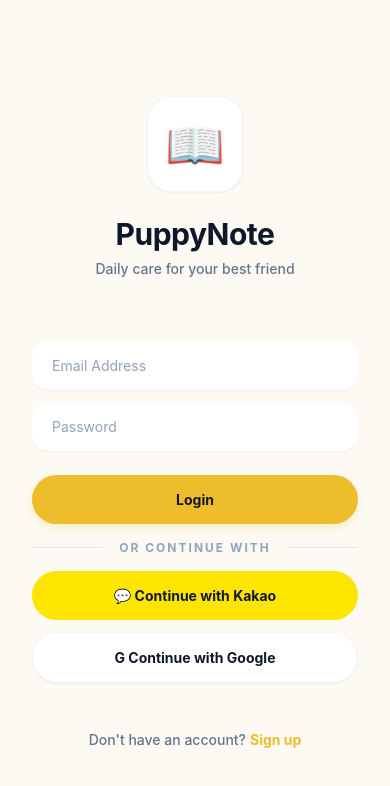
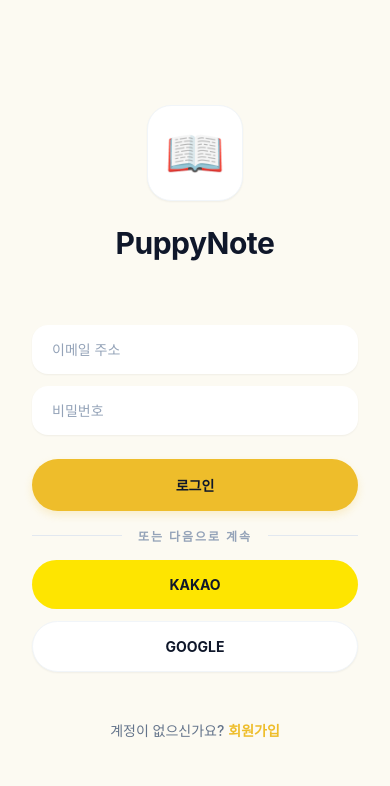
Before and after one commit to PuppyNote/puppynote-front-app, a React Native app: screen /Login in a window 390 px wide. Shown: the top 786 px of the page. Built offline with nearby package versions, Linux system fonts and the light colour scheme.

Commit message:
fix: 메뉴 한글로 수정

```diff
--- a/src/components/tabs/BottomTab.tsx
+++ b/src/components/tabs/BottomTab.tsx
@@ -3,10 +3,10 @@
 
 export default function BottomTab({ state, descriptors, navigation }: any) {
   const tabs = [
-    { name: 'Home', icon: '🏠', label: 'Home' },
-    { name: 'Supplies', icon: '📦', label: 'Supplies' },
-    { name: 'Health', icon: '🏥', label: 'Health' },
-    { name: 'Settings', icon: '⚙️', label: 'Settings' },
+    { name: 'Home', icon: '🏠', label: '홈' },
+    { name: 'Supplies', icon: '📦', label: '용품' },
+    { name: 'Health', icon: '🏥', label: '건강' },
+    { name: 'Settings', icon: '⚙️', label: '설정' },
   ];
 
   return (
--- a/src/navigation/AppNavigator.tsx
+++ b/src/navigation/AppNavigator.tsx
@@ -27,22 +27,22 @@
       <Tab.Screen
         name="Home"
         component={HomeScreen}
-        options={{ headerTitle: 'Home', headerIcon: '🌱' }}
+        options={{ headerTitle: '홈', headerIcon: '🌱' }}
       />
       <Tab.Screen
         name="Supplies"
         component={SuppliesScreen}
-        options={{ headerTitle: 'Supplies', headerIcon: '📦' }}
+        options={{ headerTitle: '용품', headerIcon: '📦' }}
       />
       <Tab.Screen
         name="Health"
         component={HealthScreen}
-        options={{ headerTitle: 'Vet & Health', headerIcon: '🏥' }}
+        options={{ headerTitle: '건강', headerIcon: '🏥' }}
       />
       <Tab.Screen
         name="Settings"
         component={HomeScreen}
-        options={{ headerTitle: 'Settings', headerIcon: '⚙️' }}
+        options={{ headerTitle: '설정', headerIcon: '⚙️' }}
       />
     </Tab.Navigator>
   );
--- a/src/screens/LoginScreen.tsx
+++ b/src/screens/LoginScreen.tsx
@@ -10,19 +10,18 @@
           <Text style={styles.logoEmoji}>📖</Text>
         </View>
         <Text style={styles.titleText}>PuppyNote</Text>
-        <Text style={styles.subtitleText}>Daily care for your best friend</Text>
       </View>
 
       <View style={styles.formContainer}>
         <View style={styles.inputGroup}>
           <TextInput
             style={styles.input}
-            placeholder="Email Address"
+            placeholder="이메일 주소"
             placeholderTextColor="#94a3b8"
           />
           <TextInput
             style={styles.input}
-            placeholder="Password"
+            placeholder="비밀번호"
             placeholderTextColor="#94a3b8"
             secureTextEntry={true}
           />
@@ -33,29 +32,29 @@
           onPress={() => navigation.navigate('MainTabs')}
           activeOpacity={0.8}
         >
-          <Text style={styles.loginButtonText}>Login</Text>
+          <Text style={styles.loginButtonText}>로그인</Text>
         </TouchableOpacity>
 
         <View style={styles.dividerRow}>
           <View style={styles.dividerLine} />
-          <Text style={styles.dividerText}>or continue with</Text>
+          <Text style={styles.dividerText}>또는 다음으로 계속</Text>
           <View style={styles.dividerLine} />
         </View>
 
         <View style={styles.socialButtonGroup}>
           <TouchableOpacity style={styles.kakaoButton} activeOpacity={0.8}>
-            <Text style={styles.socialButtonText}>💬 Continue with Kakao</Text>
+            <Text style={styles.socialButtonText}>KAKAO</Text>
           </TouchableOpacity>
           <TouchableOpacity style={styles.googleButton} activeOpacity={0.8}>
-            <Text style={styles.socialButtonText}>G Continue with Google</Text>
+            <Text style={styles.socialButtonText}>GOOGLE</Text>
           </TouchableOpacity>
         </View>
       </View>
 
       <View style={styles.signupContainer}>
-        <Text style={styles.signupText}>Don't have an account?</Text>
+        <Text style={styles.signupText}>계정이 없으신가요?</Text>
         <TouchableOpacity>
-          <Text style={styles.signupLink}>Sign up</Text>
+          <Text style={styles.signupLink}>회원가입</Text>
         </TouchableOpacity>
       </View>
     </Layout>
```
